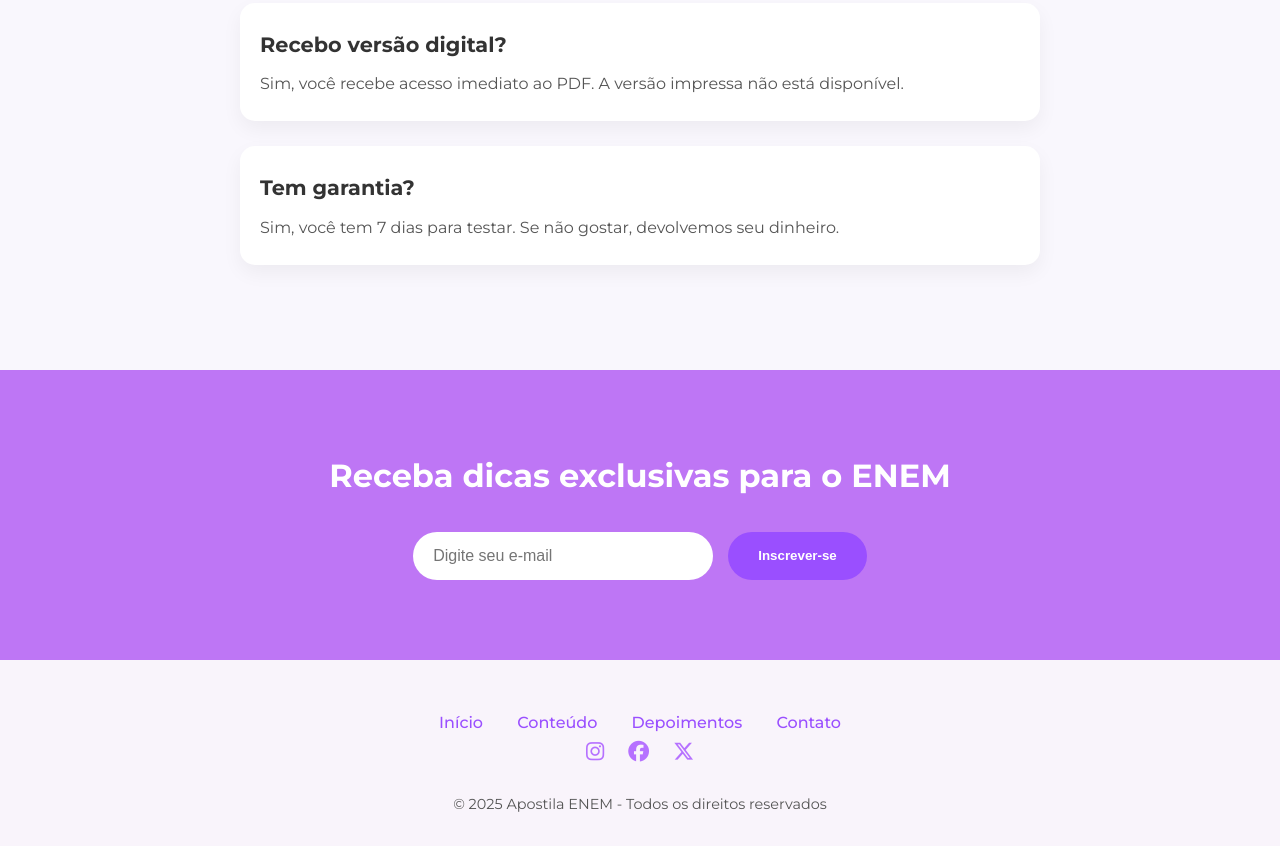
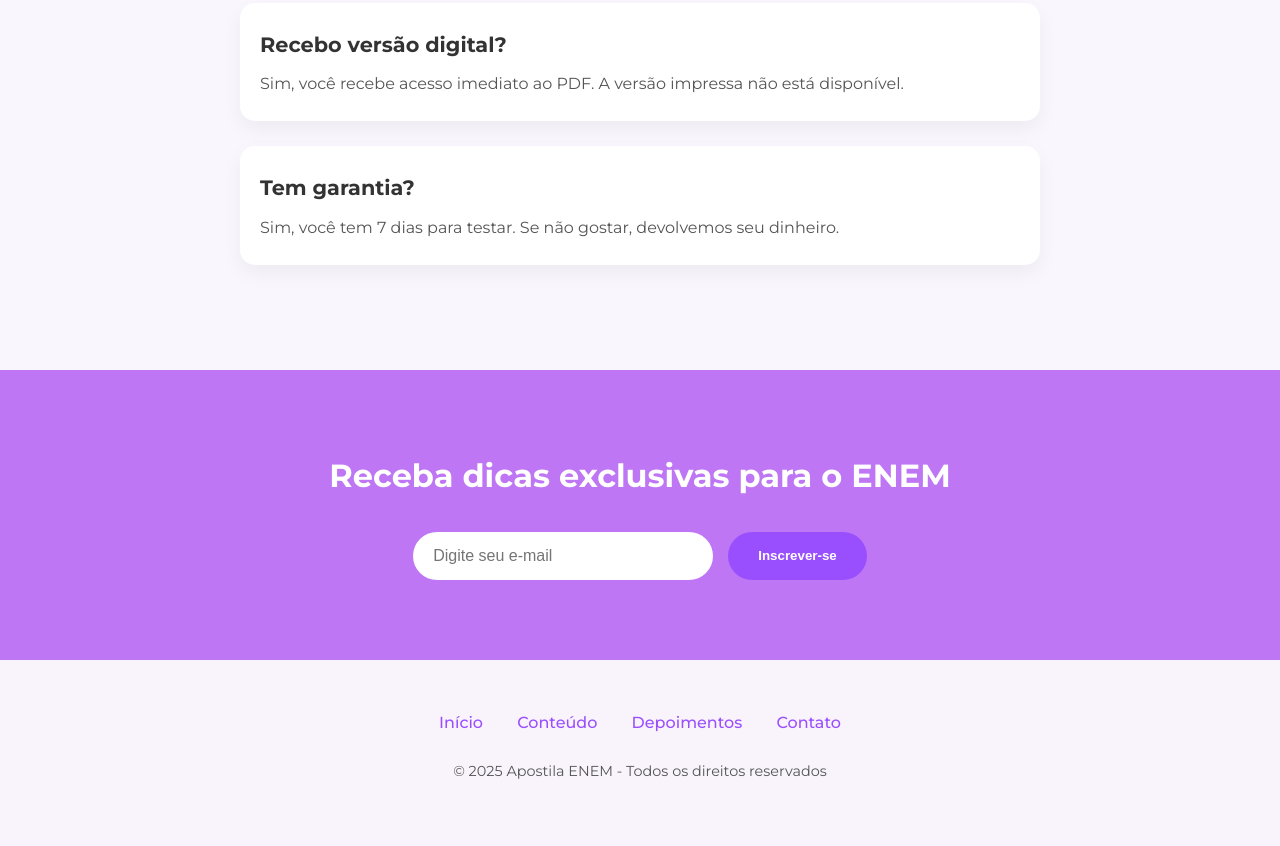
Before and after one commit to pedrodev-design/enemup, a plain HTML site: page index.html in a window 1280 px wide. Shown: the part 3382-4228 px from the top of the page. After the commit the page ends 4195 px from the top, so only its background shows below. Drawn offline with nearby package versions, Linux system fonts and the light colour scheme.

Commit message:
Remove alguns ícones

```diff
--- a/index.html
+++ b/index.html
@@ -265,11 +265,6 @@
                 <a href="#">Depoimentos</a>
                 <a href="#">Contato</a>
             </div>
-            <div class="footer-social">
-                <a href="#"><i class="fa-brands fa-instagram"></i></a>
-                <a href="#"><i class="fa-brands fa-facebook"></i></a>
-                <a href="#"><i class="fa-brands fa-x-twitter"></i></a>
-            </div>
             <p class="footer-copy">© 2025 Apostila ENEM - Todos os direitos reservados</p>
         </div>
     </footer>
--- a/scripts/swipper.js
+++ b/scripts/swipper.js
@@ -30,7 +30,7 @@
         const depoimentosSwiperEl = document.querySelector('.depoimentos-swiper');
         if (depoimentosSwiperEl) {
             createElegantSwiper(depoimentosSwiperEl, {
-                effect: 'coverflow', // efeito elegante
+                effect: 'coverflow',
                 coverflowEffect: {
                     rotate: 0,
                     stretch: 0,
```
